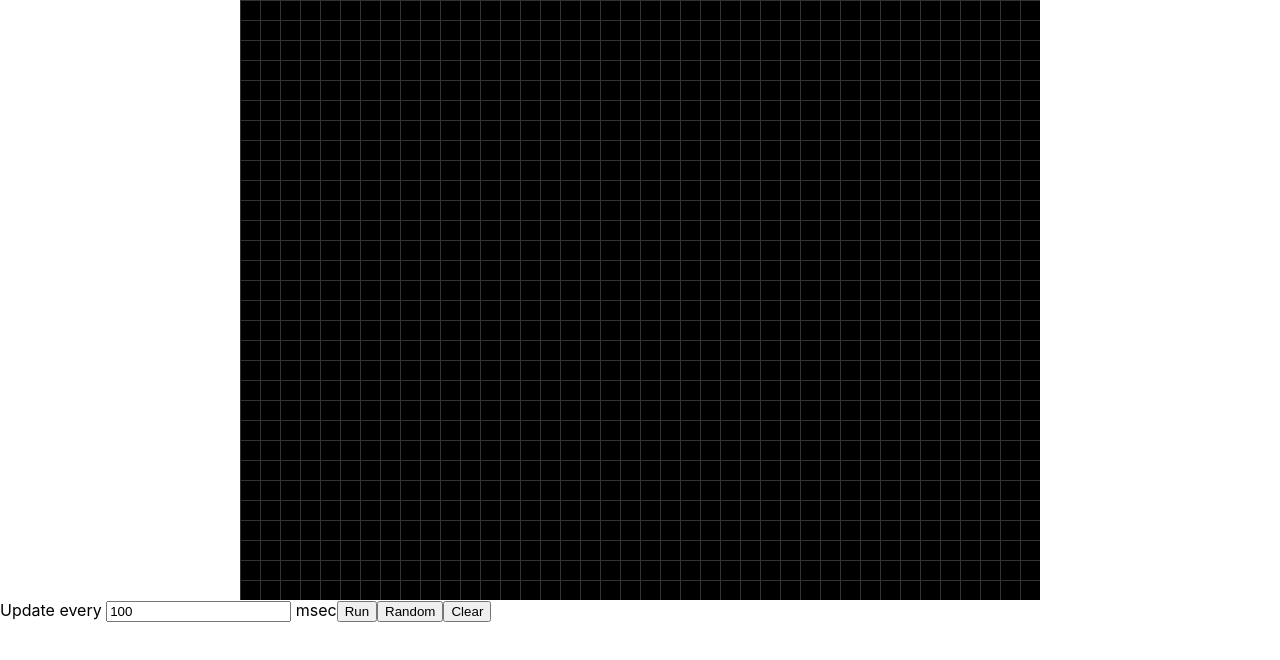
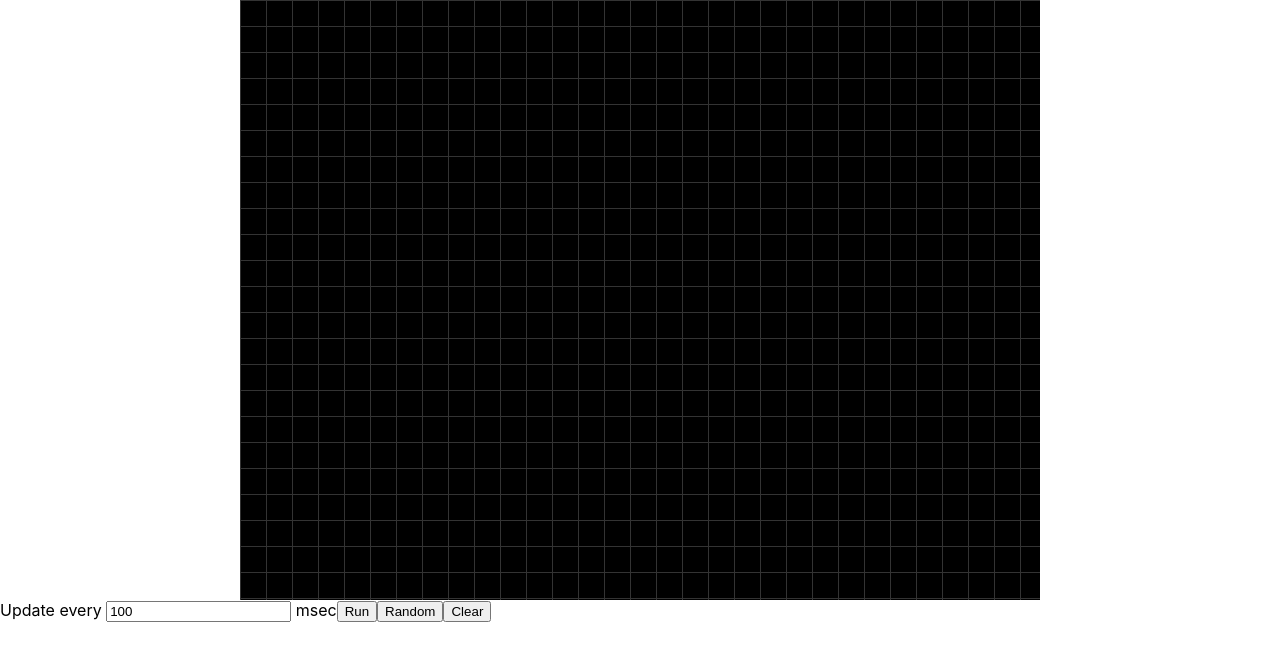
Before and after one commit to bloominstituteoftechnology/CS-Build-Week-1, a React (Create React App) app in the folder conway/: page / in a window 1280 px wide. Shown: the top 660 px of the page. Built offline with nearby package versions, Linux system fonts and the light colour scheme.

Commit message:
Update game.js

```diff
--- a/conway/src/game.js
+++ b/conway/src/game.js
@@ -1,7 +1,7 @@
 import React from 'react';
 
 
-const CELL_SIZE = 20;
+const CELL_SIZE = 26;
 const WIDTH = 800;
 const HEIGHT = 600;
 
```
